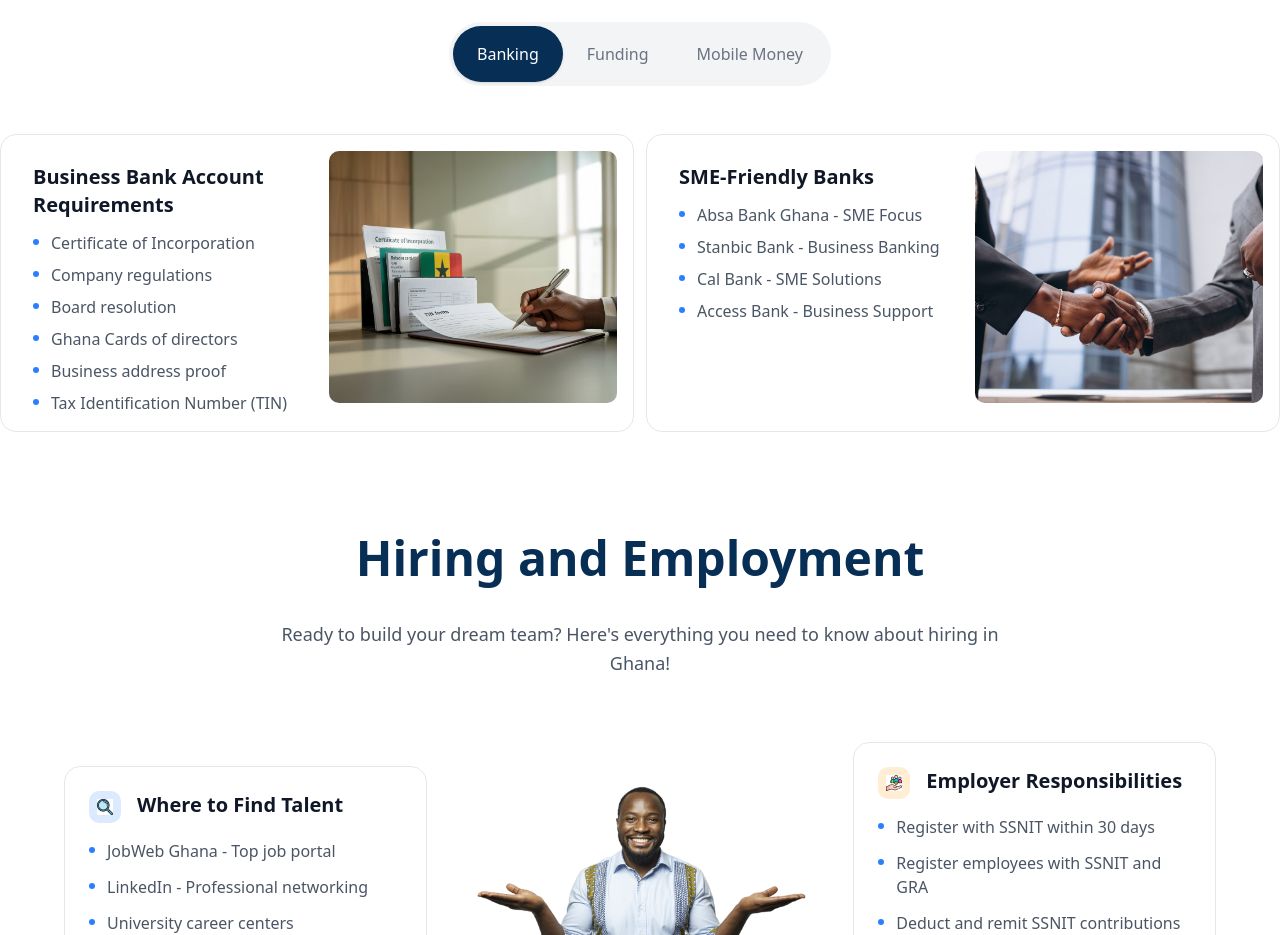
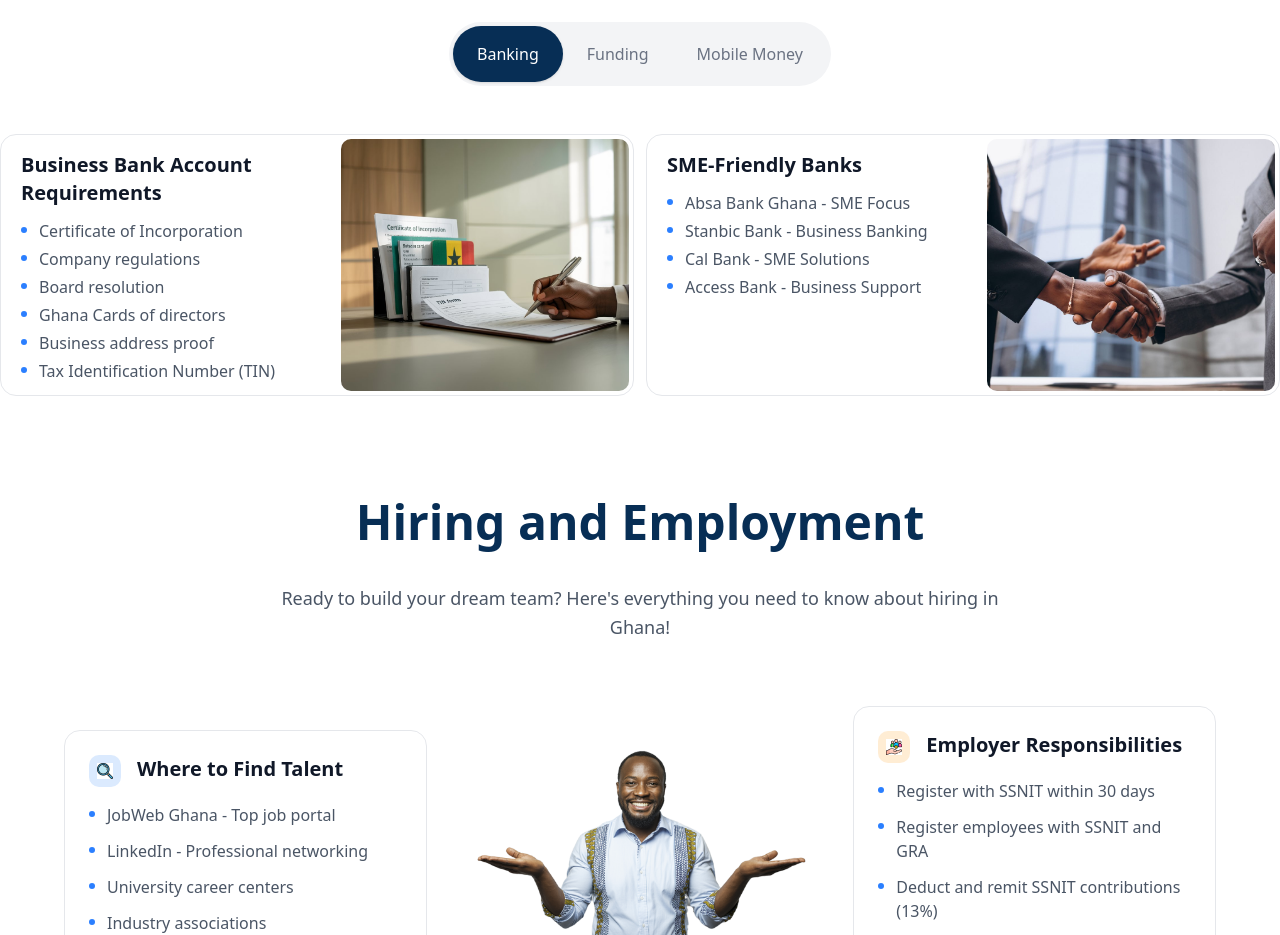
Before and after one commit to Drake669/ghana-business-report, a Next.js app: page / in a window 1280 px wide. Shown: the part 4180-5115 px from the top of the page. Built offline with nearby package versions, Linux system fonts and the light colour scheme.

Commit message:
Refactor BankingSection layout by adjusting padding and spacing for improved visual consistency and responsiveness.

```diff
--- a/components/BankingSection.tsx
+++ b/components/BankingSection.tsx
@@ -140,10 +140,10 @@ const InfoCard: React.FC<InfoCardProps> = ({
       </div>
     </div>
 
-    <div className="hidden lg:flex h-full p-4 gap-6">
+    <div className="hidden lg:flex h-full p-1 gap-6">
       <div className="flex-1 flex flex-col ml-4 mt-3">
         <h3 className="text-xl font-bold text-gray-900 mb-3">{title}</h3>
-        <ul className="space-y-2 text-gray-600">
+        <ul className="space-y-1 text-gray-600">
           {items.map((item: string, index: number) => (
             <ListItem key={index}>{item}</ListItem>
           ))}
```
